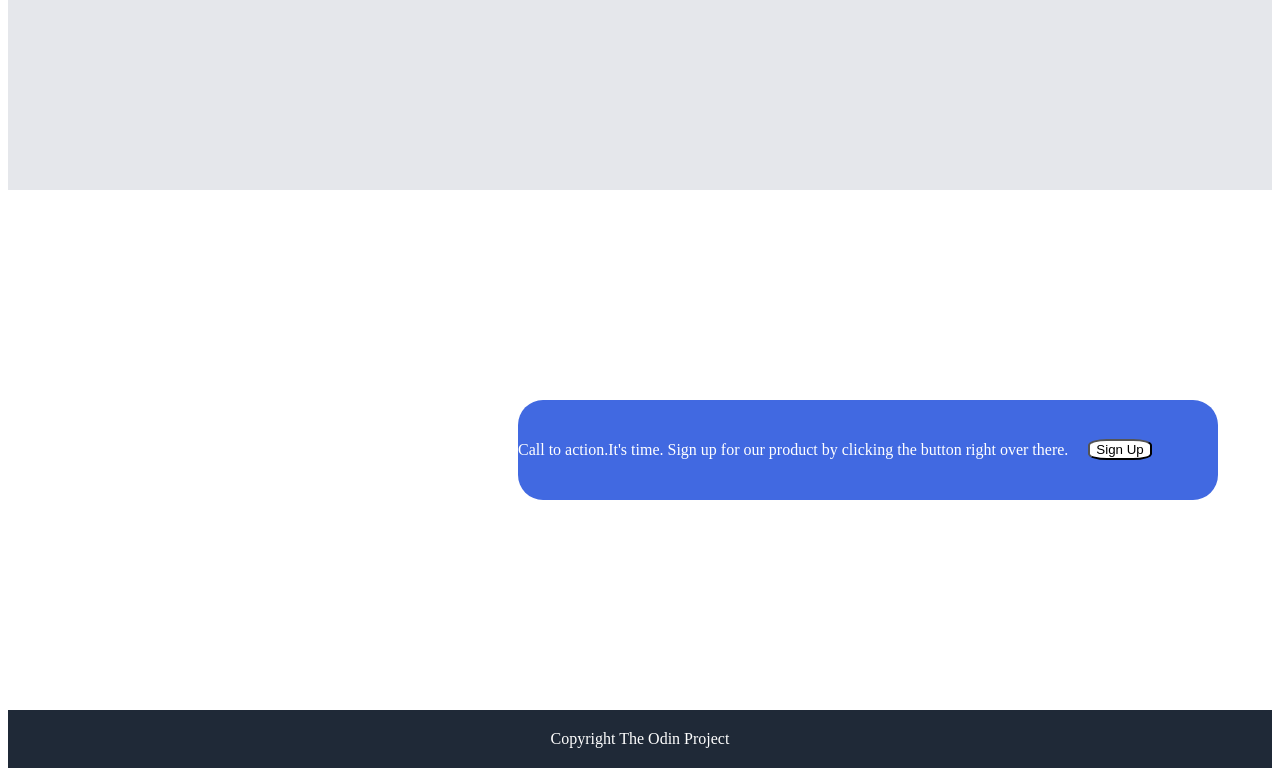
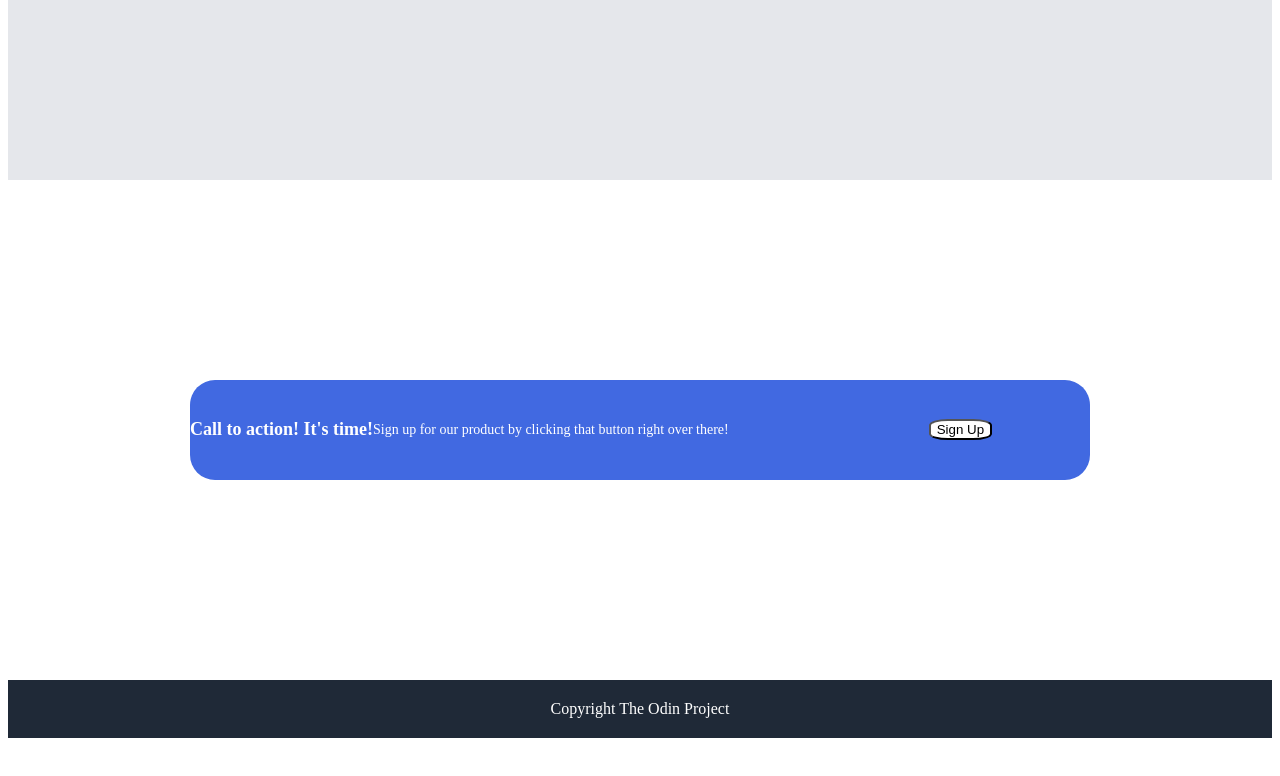
Before and after one commit to hidden-sea/Landing-Page, a plain HTML site: page index.html in a window 1280 px wide. Shown: the part 1124-1900 px from the top of the page. After the commit the page ends 1870 px from the top, so only its background shows below. Drawn offline with Linux system fonts and the light colour scheme.

Commit message:
Edit the blue box. Delete unnecessary elements.

```diff
--- a/index.html
+++ b/index.html
@@ -49,8 +49,9 @@
         <em><p>"We are all broken. That is how the light gets in."-Ernest Hemingway</p></em>
     </div>
     <div class="container4">
-        <div class="box5">Call to action.It's time.
-        Sign up for our product by clicking the button right over there.
+        <div class="box5">
+            <h1 style="margin: 8px 0px; font-size: 18px;">Call to action! It's time!</h1>
+          <p style="margin: 8px 0px; font-size: 14px;">Sign up for our product by clicking that button right over there!</p>
         <button>Sign Up</button>
         </div>
     </div>
--- a/styles.css
+++ b/styles.css
@@ -5,12 +5,14 @@ box-sizing{border-box}
 .container img {
     width:550px;
     height:300px;
+    padding-bottom:30px;
 
 }
 img{
     width: 300px;
     height: 200px;
-    padding-bottom: 20px;
+    padding-bottom: 0px;
+    margin-right:10px;
 
 }
 
@@ -100,12 +102,11 @@ a{
 
     color:white;
     display: flex;
+    align-items: center;
     justify-content: center;
-    align-items: center;
     height: 500px;
-    width: 700px;
-    margin-left:500px;
-    border: white solid 10px;
+    width: auto;
+
 
 
 }
@@ -140,12 +141,12 @@ a{
     height:100px;
     width: 900px;
     display:flex;
-    align-items: center;
-    justify-content: flex-start;
+    align-items:center;
+
 }
 
 button{
     background:white;
     border-radius:30%;
-    margin:20px;
+    margin-left:200px;
 }
```
